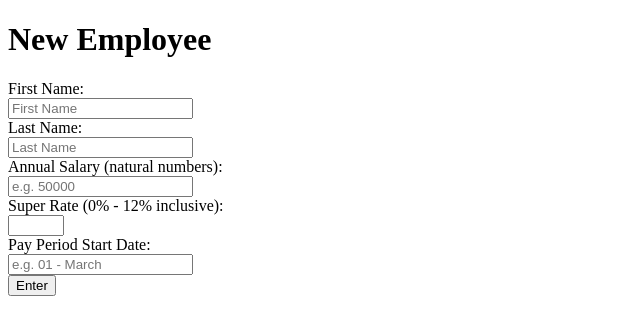
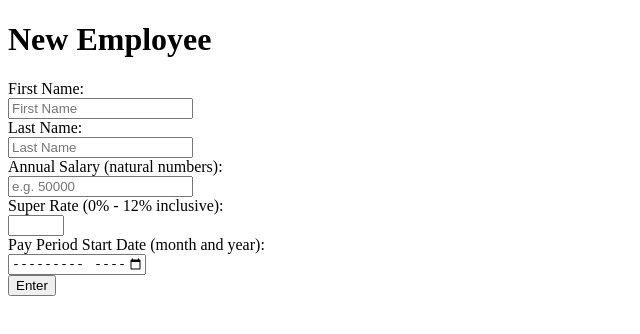
Before and after one commit to stevenmchoi/next_js, a Next.js app: page /employee_form in a window 1280 px wide. Shown: the top 334 px of the page, without its empty margins (0-640 px from the left). Built offline with nearby package versions, Linux system fonts and the light colour scheme.

Commit message:
Change pay period input to simply month

```diff
--- a/pages/employee_form.js
+++ b/pages/employee_form.js
@@ -116,15 +116,16 @@ class EmployeeForm extends Component {
 							</div>
 
 							<div className="form-group row">
-								<label className="col-sm-6 col-form-label">Pay Period Start Date:</label>
+								<label className="col-sm-6 col-form-label">Pay Period Start Date (month and year):</label>
 								<div>
 									<input
-										type="text"
+										type="month"
 										name="payPeriodStartDate"
 										className="form-control"
 										value={this.state.payPeriodStartDate}
 										onChange={this.handleChange}
-										placeholder="e.g. 01 - March"
+										min="2000-01"
+										max="2020-12"
 									/>
 								</div>
 							</div>
--- a/util/employee_data.js
+++ b/util/employee_data.js
@@ -2,7 +2,7 @@ import incomeTaxCalc from "./income_tax";
 
 export default ( newEmployee ) => {
 	const employeeName = `${newEmployee.firstName} ${newEmployee.lastName}`;
-	const payPeriod = '01 March - 31 March'; // Adjust for dates
+	const payPeriod = newEmployee.payPeriodStartDate;
 	const grossIncome = Math.floor( parseInt( newEmployee.annualSalary ) / 12 );
 	const incomeTax = incomeTaxCalc( newEmployee.annualSalary );
 	const netIncome = grossIncome - incomeTax;
```
